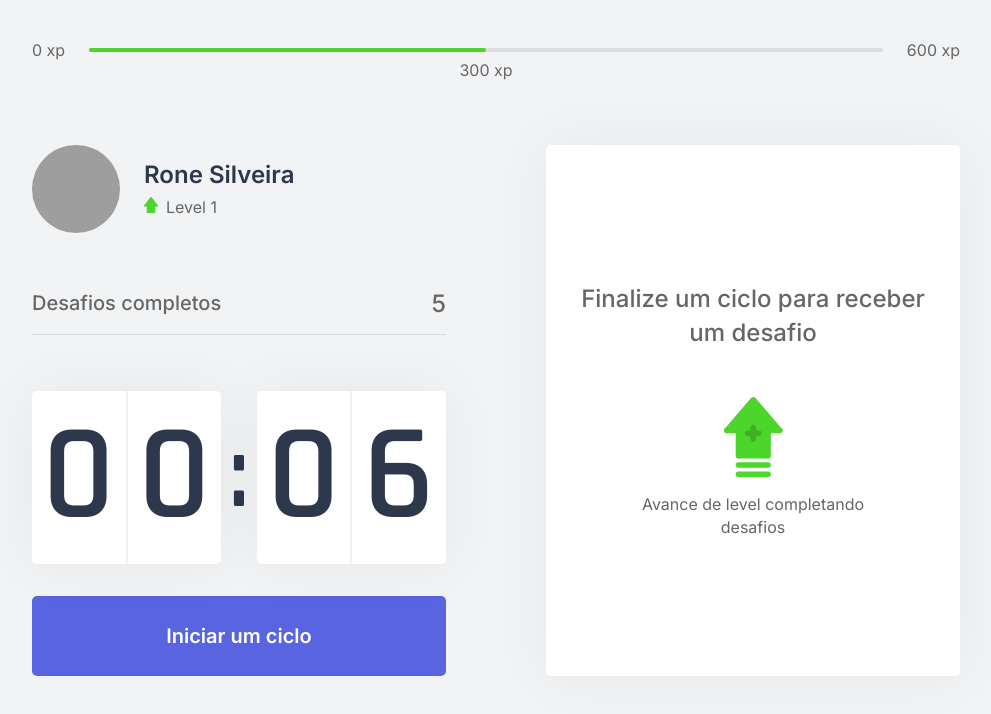
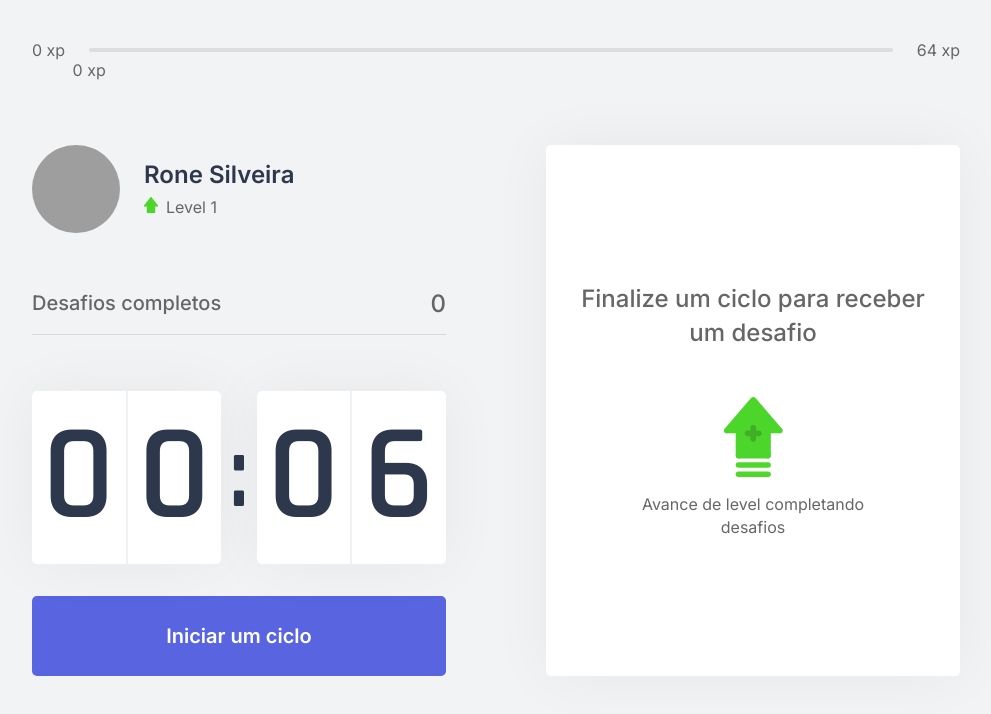
Before and after one commit to RoneBS/nlw4-moveit-next, a Next.js app: page / in a window 1280 px wide. Shown: the top 714 px of the page, without its empty margins (144-1135 px from the left). Built offline with nearby package versions, Linux system fonts and the light colour scheme; grey boxes are pictures that could not be loaded.

Commit message:
context api updated

```diff
--- a/src/components/ChallengeBox.tsx
+++ b/src/components/ChallengeBox.tsx
@@ -3,7 +3,7 @@
 import styles from '../styles/components/ChallengeBox.module.css';
 
 export function ChallengeBox(){
-  const { activeChallenge } = useContext(ChallengesContext);
+  const { activeChallenge, resetChallenge } = useContext(ChallengesContext);
 
   return (
     <div className={styles.challengeBoxContainer}>
@@ -21,6 +21,7 @@
             <button
              type="button"
              className={styles.challengeFailedButton}
+             onClick={resetChallenge}
              >
                Falhei
             </button>
--- a/src/components/CompletedChallenges.tsx
+++ b/src/components/CompletedChallenges.tsx
@@ -1,10 +1,13 @@
+import { useContext } from 'react';
+import { ChallengesContext } from '../contexts/ChallengesContext';
 import styles from '../styles/components/CompletedChallenges.module.css';
 
 export function CompletedChallenges() {
+  const {challengesCompleted} = useContext(ChallengesContext)
   return (
     <div className={styles.completedChallengesContainer}>
       <span>Desafios completos</span>
-      <span>5</span>
+      <span>{challengesCompleted}</span>
     </div>
   );
 }
--- a/src/components/ExperienceBar.tsx
+++ b/src/components/ExperienceBar.tsx
@@ -1,17 +1,23 @@
+import { useContext } from 'react';
+import { ChallengesContext } from '../contexts/ChallengesContext';
 import styles from '../styles/components/ExperienceBar.module.css';
 
 export function ExperienceBar() {
+  const { currentExperience, experienceToNextLevel } = useContext(ChallengesContext)
+
+  const percentToNextLevel = Math.round(currentExperience * 100) / experienceToNextLevel;
+
   return (
     <header className={styles.experienceBar}>
       <span>0 xp</span>
       <div>
-        <div style={{width: '50%'}} />
+        <div style={{width: `${percentToNextLevel}%`}} />
 
-        <span className={styles.currentExperience} style={{left: "50%"}}>
-          300 xp
+        <span className={styles.currentExperience} style={{left: `${percentToNextLevel}%`}}>
+          {currentExperience} xp
         </span>
        </div>
-      <span>600 xp</span>
+      <span>{experienceToNextLevel} xp</span>
     </header>
   )
 
--- a/src/contexts/ChallengesContext.tsx
+++ b/src/contexts/ChallengesContext.tsx
@@ -12,8 +12,11 @@
   currentExperience: number;
   challengesCompleted: number;
   activeChallenge: Challenge;
+  experienceToNextLevel: number;
   levelUp: () => void;
   startNewChallenge: () => void;
+  resetChallenge: () => void;
+
 }
 
 interface ChallengesProvciderProps {
@@ -27,7 +30,9 @@
   const [currentExperience, setCurrentExperience] = useState(0);
   const [challengesCompleted, setChallengesCompleted] = useState(0);
 
-  const [activeChallenge, setActiveChallenge] = useState(null)
+  const [activeChallenge, setActiveChallenge] = useState(null);
+
+  const experienceToNextLevel = Math.pow((level + 1)* 4, 2)
 
   function levelUp() {
     setLevel(level + 1)
@@ -40,15 +45,21 @@
     setActiveChallenge(challenge);
   }
 
+  function resetChallenge() {
+    setActiveChallenge(null);
+  }
+
   return (
     <ChallengesContext.Provider
     value={{
       level,
       currentExperience,
       challengesCompleted,
+      experienceToNextLevel,
       levelUp,
       startNewChallenge,
       activeChallenge,
+      resetChallenge,
       }}
       >
       {children}
```
